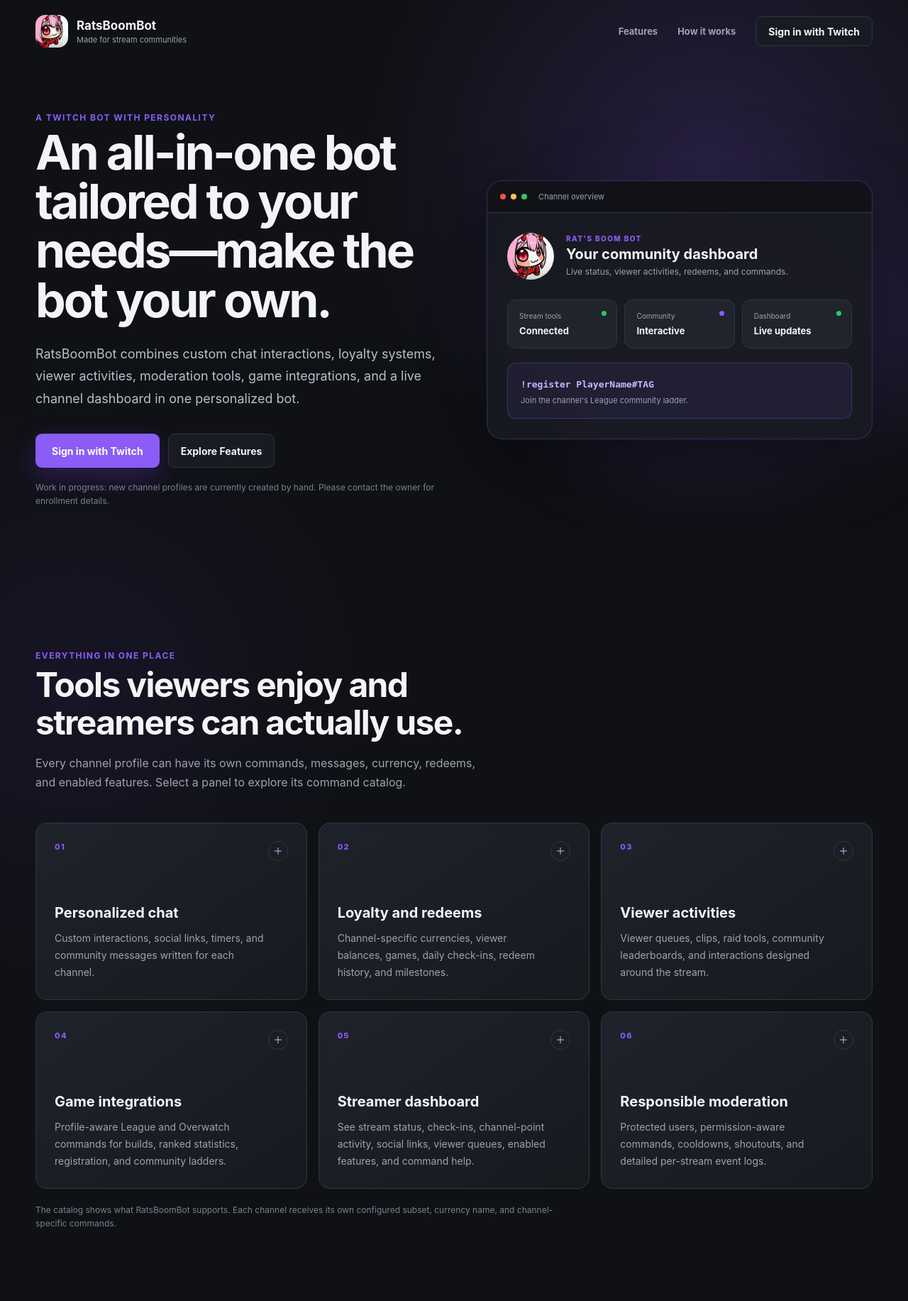
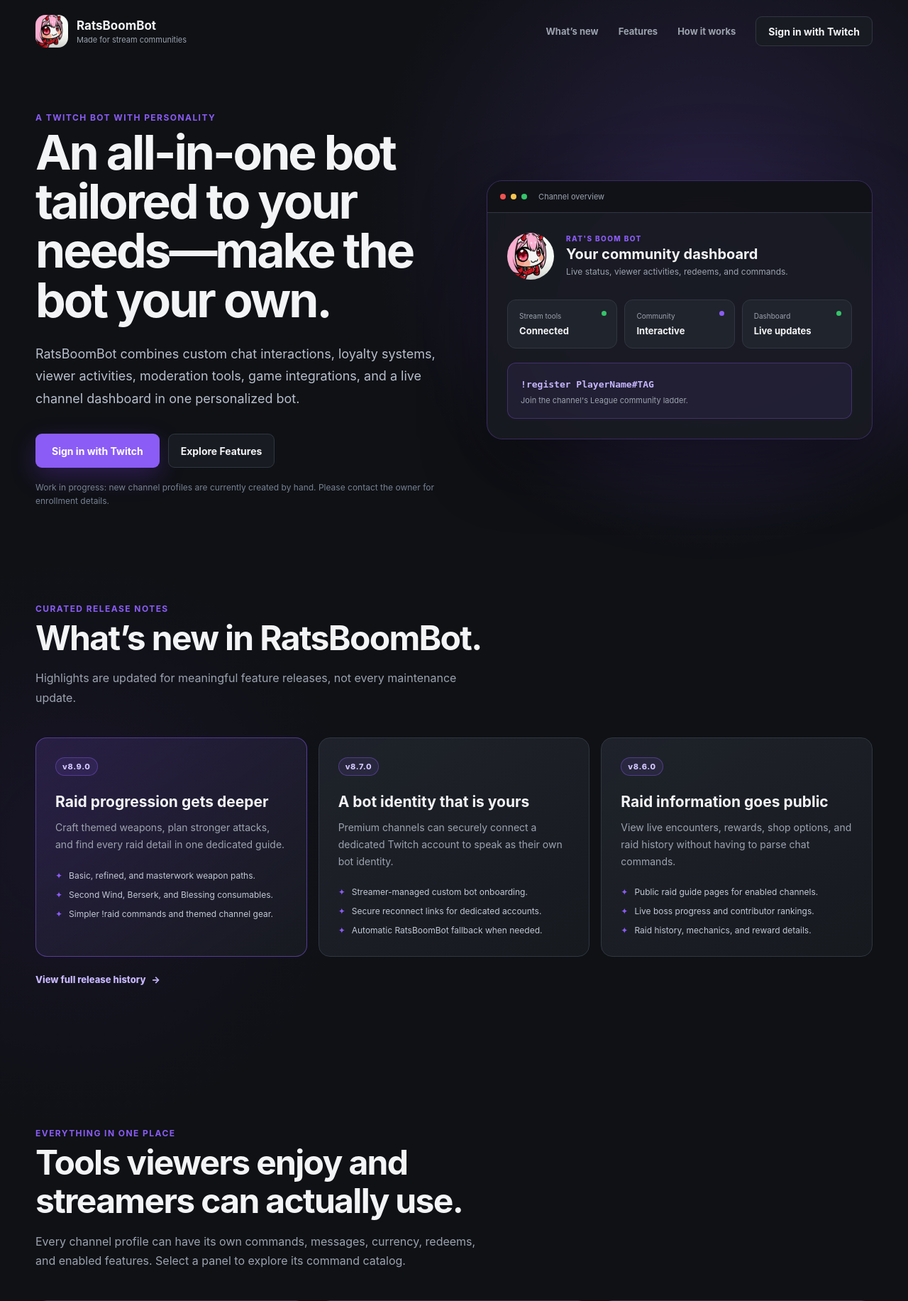
Before and after one commit to Akaing1/RatsBoomBot, a FastAPI app: page / in a window 1280 px wide. Shown: the top 1833 px of the page at 71% size. Run offline with FastAPI, Linux system fonts and the light colour scheme.

Commit message:
Add curated homepage release highlights

```diff
--- a/config/version.py
+++ b/config/version.py
@@ -2,7 +2,7 @@ from pathlib import Path
 
 
 APP_NAME = "RatsBoomBot"
-APP_VERSION = "8.8.3"
+APP_VERSION = "8.9.0"
 
 PROJECT_DIRECTORY = Path(__file__).resolve().parent.parent
 DEPLOYMENT_STAMP_PATH = PROJECT_DIRECTORY / ".data" / "deployment.txt"
--- a/web/public/routers.py
+++ b/web/public/routers.py
@@ -9,6 +9,43 @@ from web.shared.common import templates
 from web.state import get_bot
 
 router = APIRouter()
+
+
+# Keep this intentionally curated. Homepage highlights change for minor and major
+# releases; patch-level fixes remain in the complete GitHub release history.
+HOME_RELEASE_HIGHLIGHTS = (
+    {
+        "version": "v8.9.0",
+        "title": "Raid progression gets deeper",
+        "summary": "Craft themed weapons, plan stronger attacks, and find every raid detail in one dedicated guide.",
+        "highlights": (
+            "Basic, refined, and masterwork weapon paths.",
+            "Second Wind, Berserk, and Blessing consumables.",
+            "Simpler !raid commands and themed channel gear."
+        )
+    },
+    {
+        "version": "v8.7.0",
+        "title": "A bot identity that is yours",
+        "summary": "Premium channels can securely connect a dedicated Twitch account to speak as their own bot identity.",
+        "highlights": (
+            "Streamer-managed custom bot onboarding.",
+            "Secure reconnect links for dedicated accounts.",
+            "Automatic RatsBoomBot fallback when needed."
+        )
+    },
+    {
+        "version": "v8.6.0",
+        "title": "Raid information goes public",
+        "summary": "View live encounters, rewards, shop options, and raid history without having to parse chat commands.",
+        "highlights": (
+            "Public raid guide pages for enabled channels.",
+            "Live boss progress and contributor rankings.",
+            "Raid history, mechanics, and reward details."
+        )
+    }
+)
+GITHUB_RELEASE_HISTORY_URL = "https://github.com/Akaing1/RatsBoomBot/releases"
 
 
 @router.get("/chatters", response_class=HTMLResponse)
@@ -68,7 +105,9 @@ async def landing_page(request: Request):
         context={
             "dashboard_url": dashboard_url,
             "is_authenticated": is_authenticated,
-            "public_base_url": settings.PUBLIC_BASE_URL.rstrip("/")
+            "public_base_url": settings.PUBLIC_BASE_URL.rstrip("/"),
+            "release_highlights": HOME_RELEASE_HIGHLIGHTS,
+            "release_history_url": GITHUB_RELEASE_HISTORY_URL
         }
     )
 
--- a/web/static/css/style.css
+++ b/web/static/css/style.css
@@ -357,6 +357,18 @@ body.landing-page {
 .landing-section-heading { max-width: 720px; margin-bottom: 42px; }
 .landing-section-heading h2, .landing-cta h2 { margin: 0; font-size: clamp(32px,4vw,48px); line-height: 1.12; letter-spacing: -.035em; }
 .landing-section-heading > p:last-child, .landing-cta div > p:last-child { max-width: 650px; margin: 17px 0 0; color: var(--muted); line-height: 1.7; }
+.landing-whats-new { padding-top: 34px; }
+.whats-new-grid { display: grid; grid-template-columns: repeat(3,minmax(0,1fr)); gap: 16px; }
+.whats-new-card { min-height: 290px; padding: 27px; border: 1px solid var(--border); border-radius: 16px; background: linear-gradient(145deg,rgba(32,36,44,.92),rgba(24,27,33,.84)); }
+.whats-new-card:first-child { border-color: rgba(139,92,246,.5); background: linear-gradient(145deg,rgba(139,92,246,.17),rgba(24,27,33,.92)); }
+.whats-new-version { display: inline-flex; padding: 5px 9px; border: 1px solid rgba(139,92,246,.4); border-radius: 999px; background: rgba(139,92,246,.11); color: #d3c7ff; font-size: 11px; font-weight: 800; letter-spacing: .06em; }
+.whats-new-card h3 { margin: 24px 0 11px; font-size: 21px; line-height: 1.25; }
+.whats-new-card p { margin: 0; color: var(--muted); font-size: 14px; line-height: 1.7; }
+.whats-new-card ul { display: grid; gap: 9px; margin: 23px 0 0; padding: 0; list-style: none; }
+.whats-new-card li { display: flex; gap: 9px; color: #c2c9d5; font-size: 12px; line-height: 1.5; }
+.whats-new-card li::before { color: var(--accent); content: "✦"; }
+.whats-new-history-link { display: inline-flex; align-items: center; gap: 8px; margin-top: 24px; color: #c7b7ff; font-size: 13px; font-weight: 800; }
+.whats-new-history-link:hover { color: #fff; }
 .landing-feature-grid { display: grid; grid-template-columns: repeat(3,minmax(0,1fr)); gap: 16px; }
 .landing-feature-card { min-height: 250px; border: 1px solid var(--border); border-radius: 16px; background: linear-gradient(145deg, rgba(32,36,44,.92), rgba(24,27,33,.84)); transition: transform .2s ease, border-color .2s ease; }
 .landing-feature-card:hover { border-color: rgba(139,92,246,.45); transform: translateY(-3px); }
@@ -414,7 +426,7 @@ body.landing-page {
     .hero-description { font-size: 16px; }
     .landing-section, .landing-cta, .landing-footer { width: min(100% - 32px,var(--landing-width)); }
     .landing-section { padding: 78px 0; }
-    .landing-feature-grid, .landing-step-grid { grid-template-columns: 1fr; }
+    .landing-feature-grid, .landing-step-grid, .whats-new-grid { grid-template-columns: 1fr; }
     .landing-feature-card { min-height: 220px; }
     .landing-feature-card summary { min-height: 218px; }
     .landing-cta { align-items: flex-start; flex-direction: column; margin-bottom: 70px; padding: 32px; }
--- a/web/templates/public/home.html
+++ b/web/templates/public/home.html
@@ -24,6 +24,7 @@
         </a>
 
         <nav aria-label="Primary navigation">
+            <a href="#whats-new">What’s new</a>
             <a href="#features">Features</a>
             <a href="#how-it-works">How it works</a>
             <a class="button secondary" href="{{ dashboard_url }}">
@@ -99,6 +100,31 @@
                     </div>
                 </div>
             </div>
+        </section>
+
+        <section class="landing-section landing-whats-new" id="whats-new">
+            <div class="landing-section-heading">
+                <p class="eyebrow">Curated release notes</p>
+                <h2>What’s new in RatsBoomBot.</h2>
+                <p>Highlights are updated for meaningful feature releases, not every maintenance update.</p>
+            </div>
+
+            <div class="whats-new-grid">
+                {% for release in release_highlights %}
+                <article class="whats-new-card">
+                    <span class="whats-new-version">{{ release.version }}</span>
+                    <h3>{{ release.title }}</h3>
+                    <p>{{ release.summary }}</p>
+                    <ul>
+                        {% for highlight in release.highlights %}
+                        <li>{{ highlight }}</li>
+                        {% endfor %}
+                    </ul>
+                </article>
+                {% endfor %}
+            </div>
+
+            <a class="whats-new-history-link" href="{{ release_history_url }}" target="_blank" rel="noreferrer">View full release history <span aria-hidden="true">→</span></a>
         </section>
 
         <section class="landing-section" id="features">
```
Also changed, not shown: tests/test_dashboard_routing.py (+4 -0 lines), README.md.
